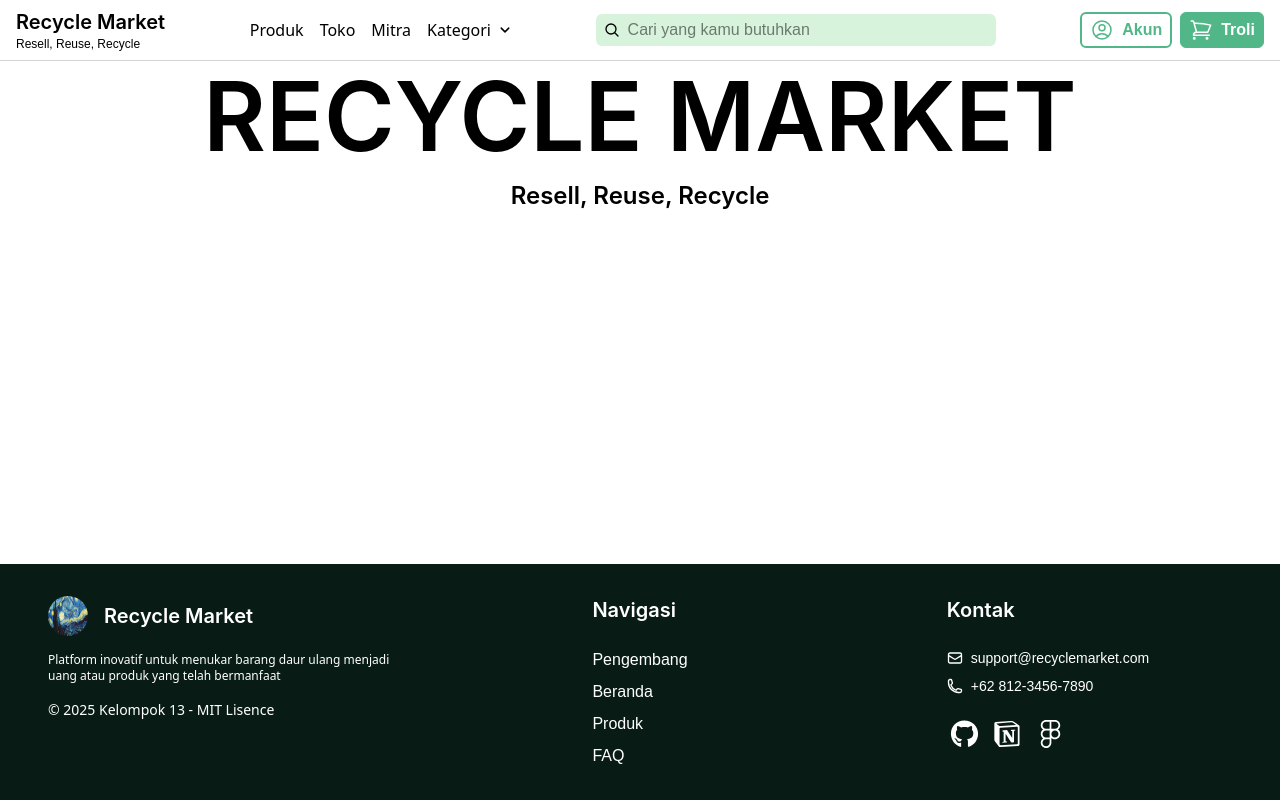
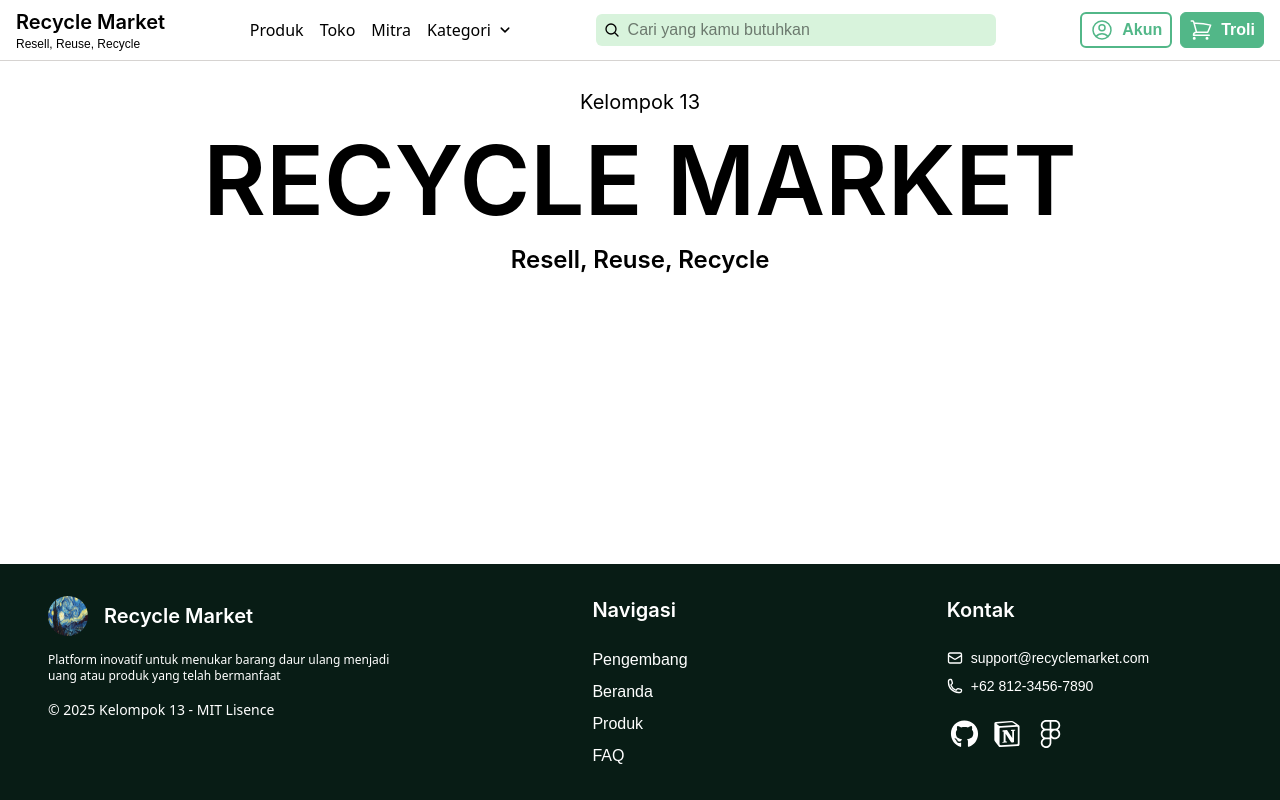
Before and after one commit to Smurfish-py/recycle-market, a React (Vite) app: page / in a window 1280 px wide. Built offline with nearby package versions, Linux system fonts and the light colour scheme.

Commit message:
adding padding top for dashboard

```diff
--- a/src/pages/Dashboard.jsx
+++ b/src/pages/Dashboard.jsx
@@ -3,7 +3,7 @@
 
 function Dashboard() {
     return (
-        <main className="flex flex-col items-center gap-4">
+        <main className="flex flex-col items-center gap-4 pt-16">
             <section className="w-full flex gap-3 flex-col min-[320px]:px-2 min-[480px]:max-sm:px-12 sm:px-0 lg:hidden">
                 <Navigation className="not-sr-only min-[1280px]:sr-only flex justify-between sm:justify-center sm:gap-16" listStyle="dropdown absolute w-40 right-0 sm:-left-2 translate-y-2"/>
                 <form className="not-sr-only sm:sr-only">
```
